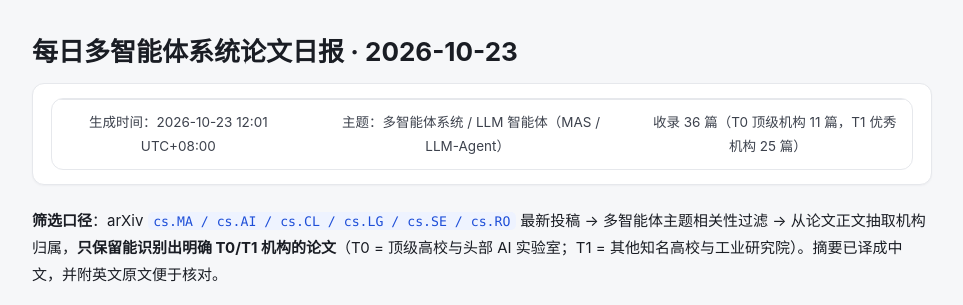
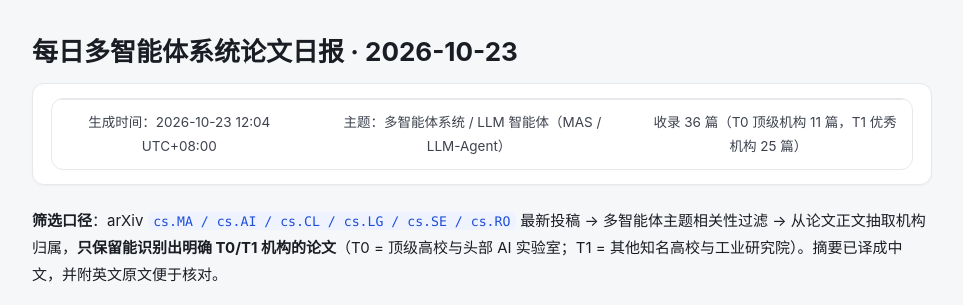
Before and after one commit to isaacveg/mas-daily, a Jekyll site: the page built from daily/2026-10-23.md, in a window 1280 px wide and 900 px high. Shown: the top 305 px of the window, without its empty margins (158-1121 px from the left). Built offline with Jekyll 4.4.1, drawn with Linux system fonts in a browser that asks for light colours.

Commit message:
report: 更新 2026-10-23 日报

```diff
--- a/daily/2026-10-23.md
+++ b/daily/2026-10-23.md
@@ -5,7 +5,7 @@ permalink: /daily/2026-10-23/
 ---
 # 每日多智能体系统论文日报 · 2026-10-23
 
-> 生成时间：2026-10-23 12:01 UTC+08:00　|　主题：多智能体系统 / LLM 智能体（MAS / LLM-Agent）　|　收录 36 篇（T0 顶级机构 11 篇，T1 优秀机构 25 篇）
+> 生成时间：2026-10-23 12:04 UTC+08:00　|　主题：多智能体系统 / LLM 智能体（MAS / LLM-Agent）　|　收录 36 篇（T0 顶级机构 11 篇，T1 优秀机构 25 篇）
 
 **筛选口径**：arXiv `cs.MA / cs.AI / cs.CL / cs.LG / cs.SE / cs.RO` 最新投稿 → 多智能体主题相关性过滤 → 从论文正文抽取机构归属，**只保留能识别出明确 T0/T1 机构的论文**（T0 = 顶级高校与头部 AI 实验室；T1 = 其他知名高校与工业研究院）。摘要已译成中文，并附英文原文便于核对。
 
```
